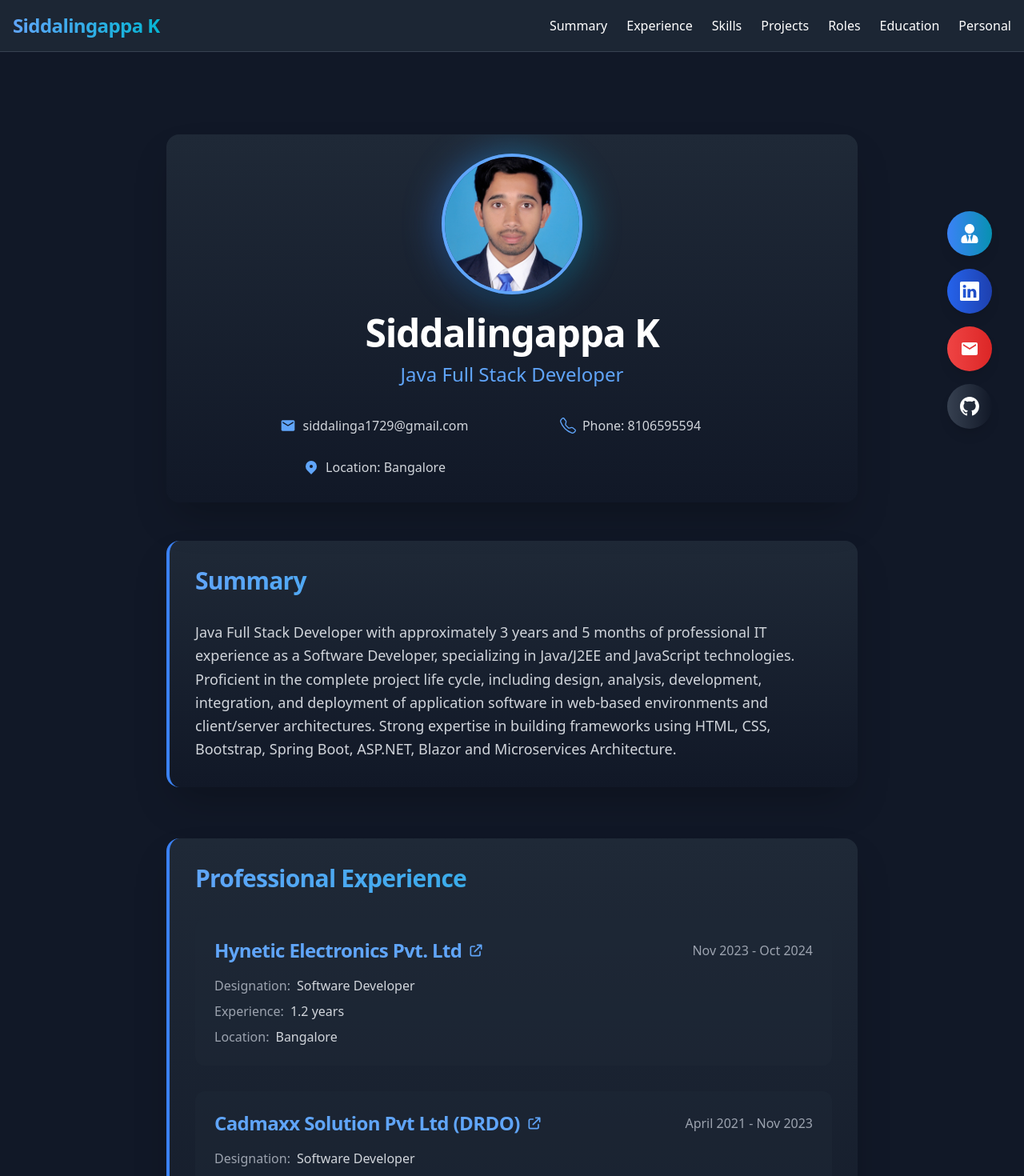
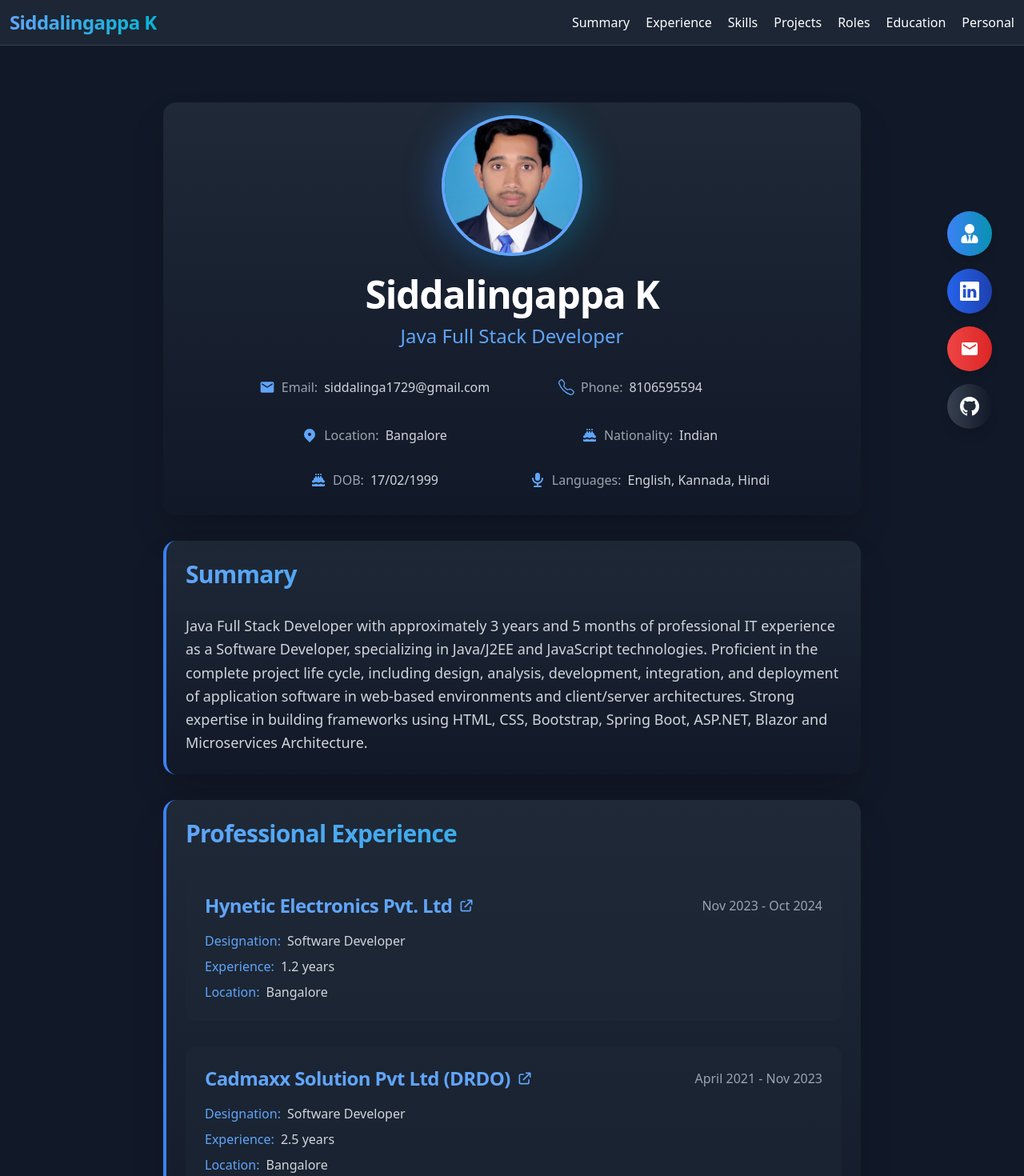
Before and after one commit to siddalinga1729/Biodata, a Next.js app: page / in a window 1280 px wide. Shown: the top 1470 px of the page at 80% size. Built offline with nearby package versions, Linux system fonts and the light colour scheme.

Commit message:
resolved bild issues

```diff
--- a/app/page.tsx
+++ b/app/page.tsx
@@ -47,14 +47,14 @@ export default function Home() {
 
   return (
     <>
-      <div className="bg-gray-900 text-white min-h-screen p-6 font-sans relative">
-        {/* Updated Navbar */}
-        <nav className="backdrop-blur-md bg-gray-800/90 text-white fixed top-0 left-0 right-0 p-4 z-50 border-b border-gray-700">
-          <div className="container mx-auto flex flex-col md:flex-row md:justify-between md:items-center gap-4">
+      <div className="bg-gray-900 text-white min-h-screen p-4 font-sans relative">
+        {/* Updated Navbar - reduced padding */}
+        <nav className="backdrop-blur-md bg-gray-800/90 text-white fixed top-0 left-0 right-0 p-3 z-50 border-b border-gray-700">
+          <div className="container mx-auto flex flex-col md:flex-row md:justify-between md:items-center gap-3">
             <h1 className="text-xl md:text-2xl font-bold bg-gradient-to-r from-blue-400 to-cyan-500 bg-clip-text text-transparent text-center md:text-left">
               Siddalingappa K
             </h1>
-            <ul className="flex flex-wrap justify-center gap-4 md:gap-6 text-sm md:text-base">
+            <ul className="flex flex-wrap justify-center gap-3 md:gap-5 text-sm md:text-base">
               {[
                 { id: "summary", label: "Summary" },
                 { id: "experience", label: "Experience" },
@@ -78,12 +78,12 @@ export default function Home() {
           </div>
         </nav>
 
-        {/* Main Content - Add padding to account for fixed navbar */}
-        <div className="container mx-auto max-w-4xl px-4 pt-24">
+        {/* Main Content - reduced padding */}
+        <div className="container mx-auto max-w-4xl px-3 pt-20">
           {/* Floating Action Buttons - moved to middle right */}
           <div className="fixed top-1/2 -translate-y-1/2 right-4 md:right-10 space-y-3 md:space-y-4 z-20">
             <button
-              onClick={() => window.open("/resume.pdf", "_blank")}
+              onClick={() => window.open("/Siddalingappa-Fullstackdeveloper.pdf", "_blank")}
               className="group bg-gradient-to-r from-blue-500 to-cyan-600 text-white p-3 md:p-4 rounded-full shadow-lg hover:shadow-blue-500/50 transform transition-all hover:scale-110 text-lg md:text-xl flex items-center gap-2"
               title="View Resume"
             >
@@ -116,7 +116,7 @@ export default function Home() {
             </button>
 
             <button
-              onClick={() => window.open('https://github.com/YourGitHubUsername', '_blank')}
+              onClick={() => window.open('https://github.com/siddalinga1729', '_blank')}
               className="group bg-gradient-to-r from-gray-700 to-gray-900 text-white p-4 rounded-full shadow-lg hover:shadow-gray-700/50 transform transition-all hover:scale-110 text-xl flex items-center gap-2"
               title="View GitHub Profile"
             >
@@ -127,8 +127,8 @@ export default function Home() {
             </button>
           </div>
 
-          {/* Header Section with Profile Image */}
-          <header id="header" className="mt-12 text-center mb-12 pb-8 bg-gradient-to-b from-gray-800 to-gray-900 rounded-2xl p-6 shadow-2xl relative overflow-hidden">
+          {/* Header Section - reduced margins and padding */}
+          <header id="header" className="mt-8 text-center mb-8 pb-6 bg-gradient-to-b from-gray-800 to-gray-900 rounded-2xl p-4 shadow-2xl relative overflow-hidden">
             {/* Profile Image Container */}
             <div className="relative w-44 h-44 mx-auto mb-4">
               {/* Glowing effect behind image */}
@@ -166,6 +166,7 @@ export default function Home() {
             <div className="grid grid-cols-1 sm:grid-cols-2 gap-4 max-w-2xl mx-auto mt-6">
               <div className="flex items-center justify-center gap-2 p-2 hover:bg-gray-800/50 rounded-lg transition-colors">
                 <MdMail className="text-blue-400 w-5 h-5" />
+                <span className="text-gray-400">Email:</span>
                 <a href="mailto:siddalinga1729@gmail.com"
                    className="text-gray-300 hover:text-blue-400 transition-colors text-sm md:text-base">
                   siddalinga1729@gmail.com
@@ -173,9 +174,10 @@ export default function Home() {
               </div>
               <div className="flex items-center justify-center gap-2 relative group p-2 hover:bg-gray-800/50 rounded-lg transition-colors">
                 <BsTelephone className="text-blue-400 w-5 h-5" />
+                <span className="text-gray-400">Phone:</span>
                 <a href="tel:+918106595594"
                    className="text-gray-300 hover:text-blue-400 transition-colors text-sm md:text-base">
-                  Phone: 8106595594
+                  8106595594
                 </a>
                 <button
                   onClick={handlePhoneClick}
@@ -192,17 +194,39 @@ export default function Home() {
                   )}
                 </button>
               </div>
-              <div className="flex items-center justify-center gap-2">
+              <div className="flex items-center justify-center gap-2 p-2 hover:bg-gray-800/50 rounded-lg transition-colors">
                 <svg className="text-blue-400 w-5 h-5" fill="currentColor" viewBox="0 0 20 20">
                   <path fillRule="evenodd" d="M5.05 4.05a7 7 0 119.9 9.9L10 18.9l-4.95-4.95a7 7 0 010-9.9zM10 11a2 2 0 100-4 2 2 0 000 4z" clipRule="evenodd" />
                 </svg>
-                <span className="text-gray-300">Location: Bangalore</span>
+                <span className="text-gray-400">Location:</span>
+                <span className="text-gray-300">Bangalore</span>
+              </div>
+              <div className="flex items-center justify-center gap-2 p-2 hover:bg-gray-800/50 rounded-lg transition-colors">
+                <svg className="text-blue-400 w-5 h-5" fill="currentColor" viewBox="0 0 20 20">
+                  <path fillRule="evenodd" d="M6 3a1 1 0 011-1h.01a1 1 0 010 2H7a1 1 0 01-1-1zm2 3a1 1 0 00-2 0v1a2 2 0 00-2 2v1a2 2 0 00-2 2v.683a3.7 3.7 0 011.055.485 1.704 1.704 0 001.89 0 3.704 3.704 0 014.11 0 1.704 1.704 0 001.89 0 3.704 3.704 0 014.11 0 1.704 1.704 0 001.89 0A3.7 3.7 0 0118 12.683V12a2 2 0 00-2-2V9a2 2 0 00-2-2V6a1 1 0 10-2 0v1h-1V6a1 1 0 10-2 0v1H8V6zm10 8.868a3.704 3.704 0 01-4.055-.036 1.704 1.704 0 00-1.89 0 3.704 3.704 0 01-4.11 0 1.704 1.704 0 00-1.89 0A3.704 3.704 0 012 14.868V17a1 1 0 001 1h14a1 1 0 001-1v-2.132zM9 3a1 1 0 011-1h.01a1 1 0 110 2H10a1 1 0 01-1-1zm3 0a1 1 0 011-1h.01a1 1 0 110 2H13a1 1 0 01-1-1z" clipRule="evenodd" />
+                </svg>
+                <span className="text-gray-400">Nationality:</span>
+                <span className="text-gray-300">Indian</span>
+              </div>
+              <div className="flex items-center justify-center gap-2 p-2 hover:bg-gray-800/50 rounded-lg transition-colors">
+                <svg className="text-blue-400 w-5 h-5" fill="currentColor" viewBox="0 0 20 20">
+                  <path fillRule="evenodd" d="M6 3a1 1 0 011-1h.01a1 1 0 010 2H7a1 1 0 01-1-1zm2 3a1 1 0 00-2 0v1a2 2 0 00-2 2v1a2 2 0 00-2 2v.683a3.7 3.7 0 011.055.485 1.704 1.704 0 001.89 0 3.704 3.704 0 014.11 0 1.704 1.704 0 001.89 0 3.704 3.704 0 014.11 0 1.704 1.704 0 001.89 0A3.7 3.7 0 0118 12.683V12a2 2 0 00-2-2V9a2 2 0 00-2-2V6a1 1 0 10-2 0v1h-1V6a1 1 0 10-2 0v1H8V6zm10 8.868a3.704 3.704 0 01-4.055-.036 1.704 1.704 0 00-1.89 0 3.704 3.704 0 01-4.11 0 1.704 1.704 0 00-1.89 0A3.704 3.704 0 012 14.868V17a1 1 0 001 1h14a1 1 0 001-1v-2.132zM9 3a1 1 0 011-1h.01a1 1 0 110 2H10a1 1 0 01-1-1zm3 0a1 1 0 011-1h.01a1 1 0 110 2H13a1 1 0 01-1-1z" clipRule="evenodd" />
+                </svg>
+                <span className="text-gray-400">DOB:</span>
+                <span className="text-gray-300">17/02/1999</span>
+              </div>
+              <div className="flex items-center justify-center gap-2 p-2 hover:bg-gray-800/50 rounded-lg transition-colors">
+                <svg className="text-blue-400 w-5 h-5" fill="currentColor" viewBox="0 0 20 20">
+                  <path fillRule="evenodd" d="M7 4a3 3 0 016 0v4a3 3 0 11-6 0V4zm4 10.93A7.001 7.001 0 0017 8a1 1 0 10-2 0A5 5 0 015 8a1 1 0 00-2 0 7.001 7.001 0 006 6.93V17H6a1 1 0 100 2h8a1 1 0 100-2h-3v-2.07z" clipRule="evenodd" />
+                </svg>
+                <span className="text-gray-400">Languages:</span>
+                <span className="text-gray-300">English, Kannada, Hindi</span>
               </div>
             </div>
           </header>
 
-          {/* Summary Section */}
-          <section id="summary" className="bg-gradient-to-b from-gray-800 to-gray-900 rounded-2xl p-8 mb-16 shadow-2xl border-l-4 border-blue-500 transition-all duration-300 hover:shadow-blue-500/10 hover:border-l-8">
+          {/* Summary Section - reduced margins and padding */}
+          <section id="summary" className="bg-gradient-to-b from-gray-800 to-gray-900 rounded-2xl p-6 mb-8 shadow-2xl border-l-4 border-blue-500 transition-all duration-300 hover:shadow-blue-500/10 hover:border-l-8">
             <h2 className="text-3xl font-bold mb-8 bg-gradient-to-r from-blue-400 to-cyan-500 bg-clip-text text-transparent">
               Summary
             </h2>
@@ -215,8 +239,8 @@ export default function Home() {
             </p>
           </section>
 
-          {/* Experience Section */}
-          <section id="experience" className="bg-gradient-to-b from-gray-800 to-gray-900 rounded-2xl p-8 mb-16 shadow-2xl border-l-4 border-blue-500 transition-all duration-300 hover:shadow-blue-500/10 hover:border-l-8">
+          {/* Experience Section - reduced margins and padding */}
+          <section id="experience" className="bg-gradient-to-b from-gray-800 to-gray-900 rounded-2xl p-6 mb-8 shadow-2xl border-l-4 border-blue-500 transition-all duration-300 hover:shadow-blue-500/10 hover:border-l-8">
             <h2 className="text-3xl font-bold mb-8 bg-gradient-to-r from-blue-400 to-cyan-500 bg-clip-text text-transparent">
               Professional Experience
             </h2>
@@ -274,20 +298,18 @@ export default function Home() {
                     </h3>
                     <span className="text-gray-400">{exp.duration}</span>
                   </div>
-                  <div className="grid grid-cols-1 md:grid-cols-2 gap-4">
                   <div className="space-y-2">
                     <div className="flex items-center gap-2">
-                        <span className="text-gray-400">Designation:</span>
+                      <span className="text-blue-400">Designation:</span>
                       <span className="text-gray-300">{exp.designation}</span>
                     </div>
                     <div className="flex items-center gap-2">
-                        <span className="text-gray-400">Experience:</span>
+                      <span className="text-blue-400">Experience:</span>
                       <span className="text-gray-300">{exp.experience}</span>
                     </div>
                     <div className="flex items-center gap-2">
-                        <span className="text-gray-400">Location:</span>
+                      <span className="text-blue-400">Location:</span>
                       <span className="text-gray-300">{exp.location}</span>
-                      </div>
                     </div>
                   </div>
                 </div>
@@ -295,8 +317,8 @@ export default function Home() {
             </div>
           </section>
 
-          {/* Skills Section */}
-          <section id="skills" className="bg-gradient-to-b from-gray-800 to-gray-900 rounded-2xl p-8 mb-16 shadow-2xl border-l-4 border-blue-500 transition-all duration-300 hover:shadow-blue-500/10 hover:border-l-8">
+          {/* Skills Section - reduced margins and padding */}
+          <section id="skills" className="bg-gradient-to-b from-gray-800 to-gray-900 rounded-2xl p-6 mb-8 shadow-2xl border-l-4 border-blue-500 transition-all duration-300 hover:shadow-blue-500/10 hover:border-l-8">
             <h2 className="text-3xl font-bold mb-8 bg-gradient-to-r from-blue-400 to-cyan-500 bg-clip-text text-transparent">
               Technical Skills
             </h2>
@@ -342,8 +364,8 @@ export default function Home() {
             </div>
           </section>
 
-          {/* Projects Section */}
-          <section id="projects" className="bg-gradient-to-b from-gray-800 to-gray-900 rounded-2xl p-8 mb-16 shadow-2xl border-l-4 border-blue-500 transition-all duration-300 hover:shadow-blue-500/10 hover:border-l-8">
+          {/* Projects Section - reduced margins and padding */}
+          <section id="projects" className="bg-gradient-to-b from-gray-800 to-gray-900 rounded-2xl p-6 mb-8 shadow-2xl border-l-4 border-blue-500 transition-all duration-300 hover:shadow-blue-500/10 hover:border-l-8">
             <h2 className="text-3xl font-bold mb-8 bg-gradient-to-r from-blue-400 to-cyan-500 bg-clip-text text-transparent">
               Projects
             </h2>
@@ -414,22 +436,22 @@ export default function Home() {
                   <div className="space-y-4">
                     <div className="grid grid-cols-1 md:grid-cols-2 gap-4">
                       <div className="flex items-center gap-2">
-                        <span className="text-gray-400">Company:</span>
+                        <span className="text-blue-400">Company:</span>
                         <span className="text-gray-300">{project.company}</span>
                       </div>
                       <div className="flex items-center gap-2">
-                        <span className="text-gray-400">Team Size:</span>
+                        <span className="text-blue-400">Team Size:</span>
                         <span className="text-gray-300">{project.teamSize}</span>
                       </div>
                       {project.duration && (
                         <div className="flex items-center gap-2">
-                          <span className="text-gray-400">Duration:</span>
+                          <span className="text-blue-400">Duration:</span>
                           <span className="text-gray-300">{project.duration}</span>
                         </div>
                       )}
                       {project.processType && (
                         <div className="flex items-center gap-2">
-                          <span className="text-gray-400">Process:</span>
+                          <span className="text-blue-400">Process:</span>
                           <span className="text-gray-300">{project.processType}</span>
                         </div>
                       )}
@@ -437,7 +459,7 @@ export default function Home() {
 
                     {project.tools && (
                       <div>
-                        <h4 className="text-gray-400 mb-2">Tools & Technologies:</h4>
+                        <h4 className="text-blue-400 mb-2">Tools & Technologies:</h4>
                         <div className="flex flex-wrap gap-2">
                           {project.tools.map((tool, toolIndex) => (
                             <span key={toolIndex} className="px-3 py-1 bg-gray-700 rounded-full text-sm text-gray-300 hover:bg-blue-500 hover:text-white transition-colors cursor-default">
@@ -449,12 +471,12 @@ export default function Home() {
                     )}
 
                     <div>
-                      <h4 className="text-gray-400 mb-2">Description:</h4>
+                      <h4 className="text-blue-400 mb-2">Description:</h4>
                       <p className="text-gray-300">{project.description}</p>
                     </div>
 
                     <div>
-                      <h4 className="text-gray-400 mb-2">Key Responsibilities:</h4>
+                      <h4 className="text-blue-400 mb-2">Key Responsibilities:</h4>
                       <ul className="space-y-2">
                         {project.responsibilities.map((resp, respIndex) => (
                           <li key={respIndex} className="flex items-start gap-2">
@@ -470,18 +492,43 @@ export default function Home() {
             </div>
           </section>
 
-          {/* Roles Section */}
-          <section id="roles" className="bg-gradient-to-b from-gray-800 to-gray-900 rounded-2xl p-8 mb-16 shadow-2xl border-l-4 border-blue-500 transition-all duration-300 hover:shadow-blue-500/10 hover:border-l-8">
+          {/* Roles Section - reduced margins and padding */}
+          <section id="roles" className="bg-gradient-to-b from-gray-800 to-gray-900 rounded-2xl p-6 mb-8 shadow-2xl border-l-4 border-blue-500 transition-all duration-300 hover:shadow-blue-500/10 hover:border-l-8">
             <h2 className="text-3xl font-bold mb-8 bg-gradient-to-r from-blue-400 to-cyan-500 bg-clip-text text-transparent">
               Roles
             </h2>
-            <div className="grid grid-cols-1 md:grid-cols-2 gap-6">
+            <div className="grid grid-cols-1 md:grid-cols-2 gap-4">
               {[
                 "Installing MySQL database and creating database schema",
                 "Mapping database objects using POJO classes",
                 "Developing web applications using Spring Boot",
                 "Creating Responsive UI using CSS and Bootstrap V5.0",
-                // ... add all responsibilities
+                "Implementing RESTful web services using Spring Boot",
+                "Writing complex SQL queries and stored procedures",
+                "Developing microservices using Spring Cloud",
+                "Implementing security using Spring Security and JWT",
+                "Creating and maintaining CI/CD pipelines",
+                "Unit testing using JUnit and Mockito",
+                "Code review and optimization",
+                "Database design and optimization",
+                "API documentation using Swagger",
+                "Version control using Git and GitHub",
+                "Agile development methodology",
+                "Team collaboration and leadership",
+                "Performance tuning and optimization",
+                "Debugging and troubleshooting",
+                "Integration with third-party services",
+                "Docker containerization",
+                "Kubernetes orchestration",
+                "Frontend development using React.js",
+                "UI/UX design implementation",
+                "Cross-browser compatibility testing",
+                "Mobile-responsive design",
+                "Code deployment and maintenance",
+                "Database backup and recovery",
+                "Server configuration and maintenance",
+                "Application monitoring and logging",
+                "Technical documentation"
               ].map((responsibility, index) => (
                 <div key={index} className="flex items-start gap-3 group">
                   <div className="mt-1.5 w-2 h-2 rounded-full bg-blue-400 group-hover:scale-125 transition-transform"></div>
@@ -492,7 +539,7 @@ export default function Home() {
           </section>
 
           {/* Education Section */}
-          <section id="education" className="bg-gradient-to-b from-gray-800 to-gray-900 rounded-2xl p-8 mb-16 shadow-2xl border-l-4 border-blue-500 transition-all duration-300 hover:shadow-blue-500/10 hover:border-l-8">
+          <section id="education" className="bg-gradient-to-b from-gray-800 to-gray-900 rounded-2xl p-6 mb-8 shadow-2xl border-l-4 border-blue-500 transition-all duration-300 hover:shadow-blue-500/10 hover:border-l-8">
             <h2 className="text-3xl font-bold mb-8 bg-gradient-to-r from-blue-400 to-cyan-500 bg-clip-text text-transparent">
               Educational Qualification
             </h2>
@@ -504,11 +551,11 @@ export default function Home() {
                 </div>
                 <div className="space-y-4">
                   <div className="flex items-center gap-2">
-                    <span className="text-gray-400">University:</span>
+                    <span className="text-blue-400">University:</span>
                     <span className="text-gray-300">Jawaharlal Nehru Technical University</span>
                   </div>
                   <div className="flex items-center gap-2">
-                    <span className="text-gray-400">Achievement:</span>
+                    <span className="text-blue-400">Achievement:</span>
                     <span className="text-gray-300">Completed with Distinction</span>
                   </div>
                   <div className="mt-4 flex items-center gap-2">
@@ -542,7 +589,7 @@ export default function Home() {
           </section>
 
           {/* Personal Section */}
-          <section id="personal" className="bg-gradient-to-b from-gray-800 to-gray-900 rounded-2xl p-8 mb-16 shadow-2xl border-l-4 border-blue-500 transition-all duration-300 hover:shadow-blue-500/10 hover:border-l-8">
+          <section id="personal" className="bg-gradient-to-b from-gray-800 to-gray-900 rounded-2xl p-6 mb-8 shadow-2xl border-l-4 border-blue-500 transition-all duration-300 hover:shadow-blue-500/10 hover:border-l-8">
             <h2 className="text-3xl font-bold mb-8 bg-gradient-to-r from-blue-400 to-cyan-500 bg-clip-text text-transparent">
               Personal Details
             </h2>
```
Also changed, not shown: 1 other file (tests, documents, lock files or other folders). Lines whose indentation alone changed are shown as unchanged.
